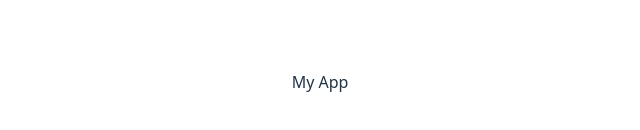
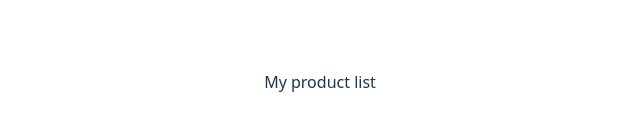
Before and after one commit to ShankarBirTamang/project_luna, a React (Vite) app: page /products in a window 1280 px wide. Shown: the part 318-448 px from the top of the page, without its empty margins (320-960 px from the left). Built offline with nearby package versions, Linux system fonts and the light colour scheme.

Commit message:
`feat: updated package-lock.json and package.json to include react-router-dom and its dependencies`

```diff
--- a/package.json
+++ b/package.json
@@ -11,7 +11,8 @@
   },
   "dependencies": {
     "react": "^19.1.0",
-    "react-dom": "^19.1.0"
+    "react-dom": "^19.1.0",
+    "react-router-dom": "^7.6.1"
   },
   "devDependencies": {
     "@eslint/js": "^9.25.0",
--- a/src/App.tsx
+++ b/src/App.tsx
@@ -1,10 +1,16 @@
 import "./App.css";
+import { BrowserRouter, Routes, Route } from "react-router-dom";
+import Home from "./pages/Home/Home";
+import ProductsList from "./pages/Products/ProductsList";
 
 function App() {
   return (
-    <>
-      <div>My App</div>
-    </>
+    <BrowserRouter>
+      <Routes>
+        <Route path="/" element={<Home />} />
+        <Route path="/products" element={<ProductsList />} />
+      </Routes>
+    </BrowserRouter>
   );
 }
 
--- /dev/null
+++ b/src/pages/Home/Home.tsx
@@ -0,0 +1,7 @@
+import React from "react";
+
+const Home = () => {
+  return <div>my home page</div>;
+};
+
+export default Home;
--- /dev/null
+++ b/src/pages/Products/ProductsList.tsx
@@ -0,0 +1,7 @@
+import React from "react";
+
+const ProductsList = () => {
+  return <div>My product list</div>;
+};
+
+export default ProductsList;
```
Also changed, not shown: 1 other file (tests, documents, lock files or other folders).
